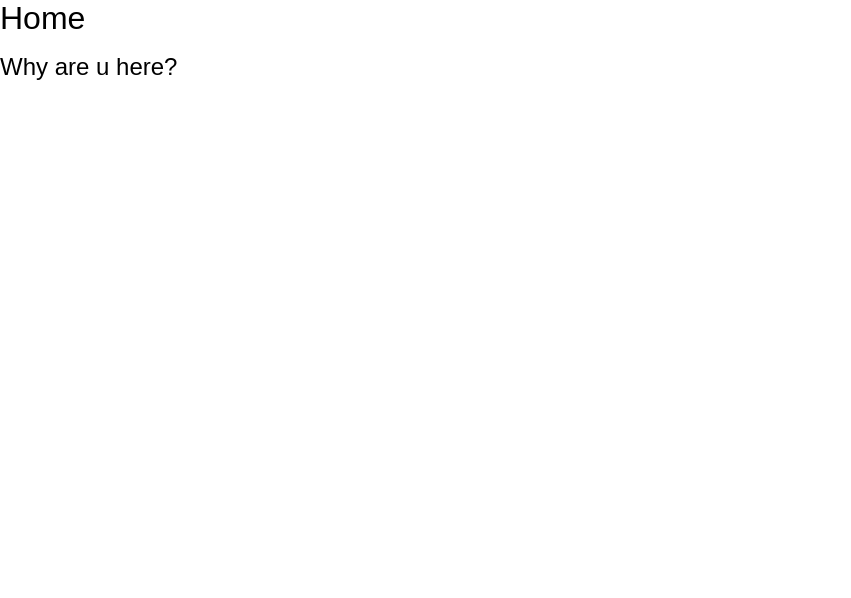
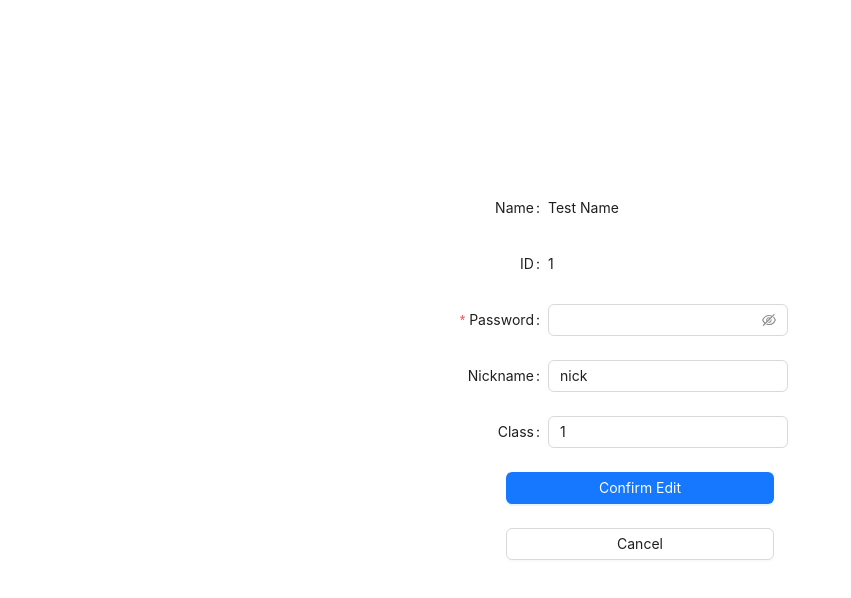
Before and after one commit to zhao-jingyan/StuMan-frontend, a Vue app: page /profile/edit in a window 1280 px wide. Before the commit this address led to /. Shown: the top 598 px of the page, without its empty margins (0-851 px from the left). Built offline with nearby package versions, Linux system fonts and the light colour scheme.

Commit message:
feat: extract dataService

```diff
--- a/src/manage/ClassesList.vue
+++ b/src/manage/ClassesList.vue
@@ -1,46 +1,30 @@
 <script lang="ts" setup>
 import router from '@/router/router';
+import { dataService } from '@/services/dataService';
 import { userService } from '@/services/userService';
 import { ClassInfo } from '@/types';
-import { onMounted } from 'vue';
-
+import { onMounted, ref } from 'vue';
 
 const goToDetail = (classId : string) => {
     router.push('/classes/' + classId + '/students')
 }
 
-const fetchClasses = () => {
-    //get data， classes list，
-}
-
-const mockData: ClassInfo[] = [
-    {
-       id: "1",
-       count: 23,
-    },
-    {
-        id: "2",
-        count: 34,
-    },
-    {
-        id: "3",
-        count: 45,
-    }
-]
-
 const onNewClass = () => {
     userService.newClass();
 }
 
+const data = ref<ClassInfo[]>([]);
+
 onMounted(() => {
-    fetchClasses();
+    const id :string = "teacherid";//from localstorage
+    data.value = dataService.fetchClasses(id);
 })
 </script>
 
 <template>
     <div style="margin-top: 10%; margin-left: 20%; margin-right: 20%;">
         <a-button @class="onNewClass" style="margin-left: 20px; margin-bottom: 10px;"> new class </a-button>
-    <a-list item-layout="horizontal" :data-source="mockData">
+    <a-list item-layout="horizontal" :data-source="data">
         <template #renderItem="{ item }">
             <a-list-item>
                 <a-list-item-meta :description="item.count + ' students in this class'">
--- a/src/manage/Home.vue
+++ b/src/manage/Home.vue
@@ -1,4 +1,3 @@
 <template>
     <h1>Home</h1>
-    <h2>Why are u here?</h2>
 </template>
--- a/src/manage/StudentsList.vue
+++ b/src/manage/StudentsList.vue
@@ -1,8 +1,9 @@
 <script lang="ts" setup>
 import router from '@/router/router'
 import type { UserInfo } from '@/types/index'
-import { onMounted } from 'vue'
+import { ref, onMounted } from 'vue'
 import { createRouter, useRoute } from 'vue-router';
+import { dataService } from '@/services/dataService';
 
 const route = useRoute();
 
@@ -13,46 +14,17 @@ const goToDetail = (studentId: string) => {
     router.push(newRoute);
 }
 
-const fetchStudents = (classId : string) => {
-    //get students from
-    console.log('fetch students in classId: ' + classId);
-}
-const mockData: UserInfo[] = [
-    {
-        id: "12345678",
-        name: "Test Name",
-        nickname: "Try nick",
-        role: "Student",
-        password: "",
-        class: "1",
-    },
-    {
-        id: "22323232",
-        name: "Test Name",
-        nickname: "Try nick",
-        role: "Student",
-        password: "",
-        class: "1",
-    },
-    {
-        id: "333456778",
-        name: "Test Name",
-        nickname: "Try nick",
-        role: "Student",
-        password: "",
-        class: "1",
-    },
-]
+const data = ref<UserInfo[]>([]);
 
 onMounted(() => {
-    fetchStudents(classNum);
+    data.value = dataService.fetchStudents(classNum);
 })
 </script>
 
 <template>
     <div style="margin-top: 10%; margin-left: 20%; margin-right: 20%;">
         <a-typography-text>Students in class {{ classNum }} :</a-typography-text>
-        <a-list item-layout="horizontal" :data-source="mockData">
+        <a-list item-layout="horizontal" :data-source="data">
             <template #renderItem="{ item }">
                 <a-list-item>
                     <a-list-item-meta :description="'id:' + item.id">
--- a/src/profile/EditProfile.vue
+++ b/src/profile/EditProfile.vue
@@ -4,19 +4,12 @@ import { UnwrapRef, reactive, computed, ref, onMounted } from 'vue';
 import type { UserInfo } from '@/types/index'
 import { userService } from '@/services/userService';
 import router from '@/router/router';
-
+import { dataService } from '@/services/dataService';
+import { useRoute } from 'vue-router';
 
 
 /* 实例化info对象，设定为reactive*/
 /* antd官网提供的 用法如此，使用unwrapref和reactive，需要再看一下 */
-const UserInfo: UnwrapRef<UserInfo> = reactive({
-    role: 'Student',
-    name: 'abc',
-    id: '123',
-    password: '',
-    nickname: '',
-    class: '',
-})
 
 const visible = ref<boolean>(false)
 
@@ -24,44 +17,56 @@ const labelCol = { style: { width: '100px' } };
 
 const wrapperCol = { span: 15 };
 
+const route = useRoute();
+
 const onCancel = () => {
     router.back();
 }
 
 const onConfirm = () => {
-    userService.editProfile(UserInfo)
+    userService.editProfile(data.value)
     if (1) {//for teachers
         router.back();
     }
     else if (1) {//for students
-
         userService.logout();
         router.push('/auth');
     }
 }
 
+const data = ref<UserInfo | null>(null);
+
 onMounted(() => {
+    if(route.name==='EditProfile') {
+        data.value = dataService.fetchProfile("from localstorage");
+    }
+    else {
+        const id : string = route.params.studentId as string;//for teacher, localstorage.id for student
+        data.value = dataService.fetchProfile(id)
+    }
+})
 
-})
+const hasStudent = computed(() => !!data.value)
 </script>
 
 <template>
     <div style="padding-left: 35%; padding-right: 35%; padding-top:15% ;">
-        <a-form :model="UserInfo" :label-col="labelCol" :wrapper-col="wrapperCol">
+        <div v-if="hasStudent">
+        <a-form :model="data" :label-col="labelCol" :wrapper-col="wrapperCol">
             <a-form-item label="Name:">
-                <a-typography-text>{{ UserInfo.name }}</a-typography-text>
+                <a-typography-text>{{ data.name }}</a-typography-text>
             </a-form-item>
             <a-form-item label="ID">
-                <a-typography-text>{{ UserInfo.id }}</a-typography-text>
+                <a-typography-text>{{ data.id }}</a-typography-text>
             </a-form-item>
             <a-form-item label="Password" required>
-                <a-input-password v-model:value="UserInfo.password" v-model:visible="visible" />
+                <a-input-password v-model:value="data.password" v-model:visible="visible" />
             </a-form-item>
-            <a-form-item v-if="UserInfo.role == 'Student'" label="Nickname:">
-                <a-input v-model:value="UserInfo.nickname" />
+            <a-form-item v-if="data.role == 'Student'" label="Nickname:">
+                <a-input v-model:value="data.nickname" />
             </a-form-item>
-            <a-form-item v-if="UserInfo.role == 'Student'" label="Class">
-                <a-input v-model:value="UserInfo.class" />
+            <a-form-item v-if="data.role == 'Student'" label="Class">
+                <a-input v-model:value="data.class" />
             </a-form-item>
             <a-form-item :wrapper-col="{ span: 24, offset: 0 }" style="text-align: center;">
                 <a-button style=" width: 70%" type="primary" @click="onConfirm">
@@ -74,5 +79,6 @@ onMounted(() => {
                 </a-button>
             </a-form-item>
         </a-form>
+        </div>
     </div>
 </template>
--- a/src/profile/ProfileView.vue
+++ b/src/profile/ProfileView.vue
@@ -1,36 +1,18 @@
 <script lang="ts" setup>
 import router from '@/router/router';
-import { userService } from '@/services/userService';
+import { dataService } from '@/services/dataService';
 import type { UserInfo } from '@/types';
-import { onMounted } from 'vue';
+import { onMounted, ref, computed } from 'vue';
 import { useRoute } from 'vue-router';
 
 const route = useRoute()
 
-const fetchData = () => {
-    if(route.fullPath === '/profile') {
-        //fetch by localstorage
-    }
-    else {
-        // fetch by route.params.studentId
-    }
-}
-
-const mockData: UserInfo = {
-    id: "123456",
-    name: "Test Name",
-    nickname: "Try nick",
-    role: "Student",
-    password: "",
-    class: "1",
-}
-
 const onDelete = () => {
     // userService._delete(userInfo.id)
-    if(1) {//for teachers, when they delete an account
+    if (1) {//for teachers, when they delete an account
         router.back();
     }
-    else if(1){//for students, when they delete an account
+    else if (1) {//for students, when they delete an account
         router.push('/auth');
     }
 }
@@ -39,23 +21,37 @@ const onEdit = () => {
     router.push(route.fullPath + '/edit')
 }
 
-onMounted(()=>{
-    fetchData();
+const data = ref<UserInfo | null>(null);
+
+onMounted(() => {
+    if(route.name === 'Profile') {
+        //if /profile, then fetch from localstorage
+        data.value = dataService.fetchProfile('mock');
+    }
+    else{
+        const id: string = route.params.studentId as string;//for teacher
+        data.value = dataService.fetchProfile(id);
+    }
 })
+
+const hasStudent = computed(() => !!data.value)
 </script>
 
 <template>
     <div style="padding-left: 20%; padding-right: 20%; padding-top:10% ;">
-        <a-descriptions title="Student Profile" bordered>
-            <a-descriptions-item label="ID">{{ mockData.id }}</a-descriptions-item>
-            <a-descriptions-item label="Name">{{ mockData.name }}</a-descriptions-item>
-            <a-descriptions-item label="Nickname">{{ mockData.nickname }}</a-descriptions-item>
-            <a-descriptions-item label="Type">{{ mockData.role }}</a-descriptions-item>
-            <a-descriptions-item label="Class">{{ mockData.class }}</a-descriptions-item>
-        </a-descriptions>
-        <div style="text-align: right; margin-top: 2%;">
-            <a-button style="margin-right: 1%" @click="onEdit">Edit Info</a-button>
-            <a-button danger @click="onDelete"> Delete Account</a-button>
+        <div v-if="hasStudent">
+            <a-descriptions title="Student Profile" bordered>
+                <a-descriptions-item label="ID">{{ data.id }}</a-descriptions-item>
+                <a-descriptions-item label="Name">{{ data.name }}</a-descriptions-item>
+                <a-descriptions-item label="Nickname">{{ data.nickname }}</a-descriptions-item>
+                <a-descriptions-item label="Type">{{ data.role }}</a-descriptions-item>
+                <a-descriptions-item label="Class">{{ data.class }}</a-descriptions-item>
+            </a-descriptions>
+            <div style="text-align: right; margin-top: 2%;">
+                <a-button style="margin-right: 1%" @click="onEdit">Edit Info</a-button>
+                <a-button danger @click="onDelete"> Delete Account</a-button>
+            </div>
         </div>
+        <a-empty v-else description="暂无学生信息" />
     </div>
 </template>
--- a/src/router/router.js
+++ b/src/router/router.js
@@ -27,8 +27,13 @@ const router = createRouter({
       component: ProfileView
     },
     {
+      path: '/profile/edit',
+      name: "EditProfile",
+      component: EditProfile
+    },
+    {
       path: '/classes/:classNum/students/:studentId/edit',
-      name: 'Edit',
+      name: 'TeacherEdit',
       component: EditProfile
     },
     {
@@ -42,7 +47,7 @@ const router = createRouter({
     },
     {
       path: '/classes/:classNum/students/:studentId',
-      name: 'Profile',
+      name: 'ManageProfile',
       component: ProfileView
     },
     {
--- /dev/null
+++ b/src/services/dataService.ts
@@ -0,0 +1,73 @@
+import type { UserInfo, LoginInfo, ClassInfo } from "@/types"
+
+export const dataService = {
+    fetchProfile,
+    fetchStudents,
+    fetchClasses
+}
+
+function fetchProfile(id : string) {
+    console.log("using mockUserData");
+    return mockUserData;
+}
+
+function fetchStudents(classid : string) {
+    console.log("using mockStudentsList");
+    return mockStudentList;
+}
+
+function fetchClasses(teacherid : string) {
+    console.log("using mockClassList");
+    return mockClassList;
+}
+
+const mockClassList: ClassInfo[] = [
+    {
+       id: "1",
+       count: 23,
+    },
+    {
+        id: "2",
+        count: 34,
+    },
+    {
+        id: "3",
+        count: 45,
+    }
+]
+
+const mockStudentList: UserInfo[] = [
+    {
+        id: "1",
+        name: "Test Name",
+        nickname: "nick",
+        role: "Student",
+        password: "",
+        class: "1",
+    },
+    {
+        id: "2",
+        name: "Test Name",
+        nickname: "nick",
+        role: "Student",
+        password: "",
+        class: "1",
+    },
+    {
+        id: "3",
+        name: "Test Name",
+        nickname: "nick",
+        role: "Student",
+        password: "",
+        class: "1",
+    },
+]
+
+const mockUserData: UserInfo = {
+    id: "1",
+    name: "Test Name",
+    nickname: "nick",
+    role: "Student",
+    password: "",
+    class: "1",
+}
```
Also changed, not shown: vite.config.js (line endings or trailing spaces).
